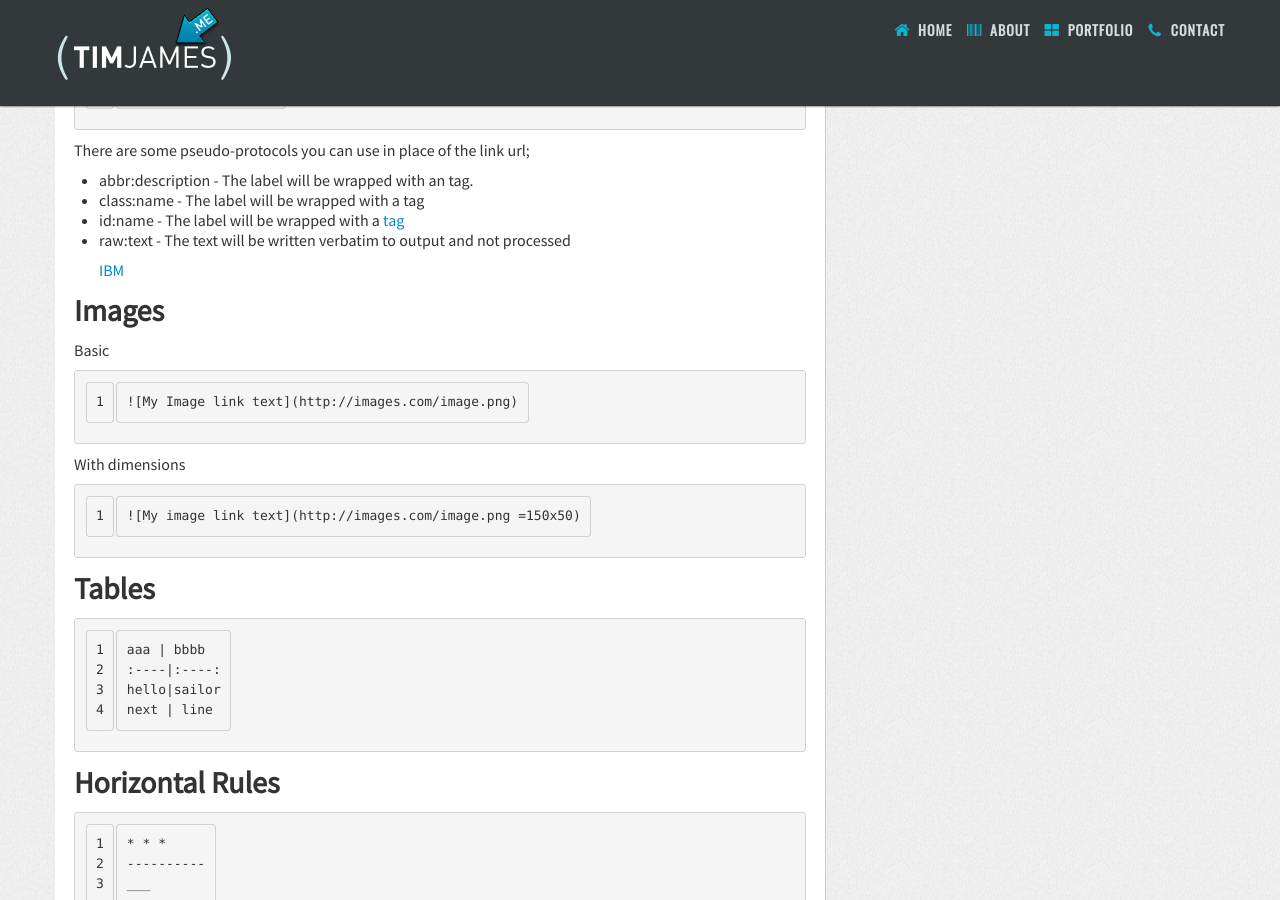
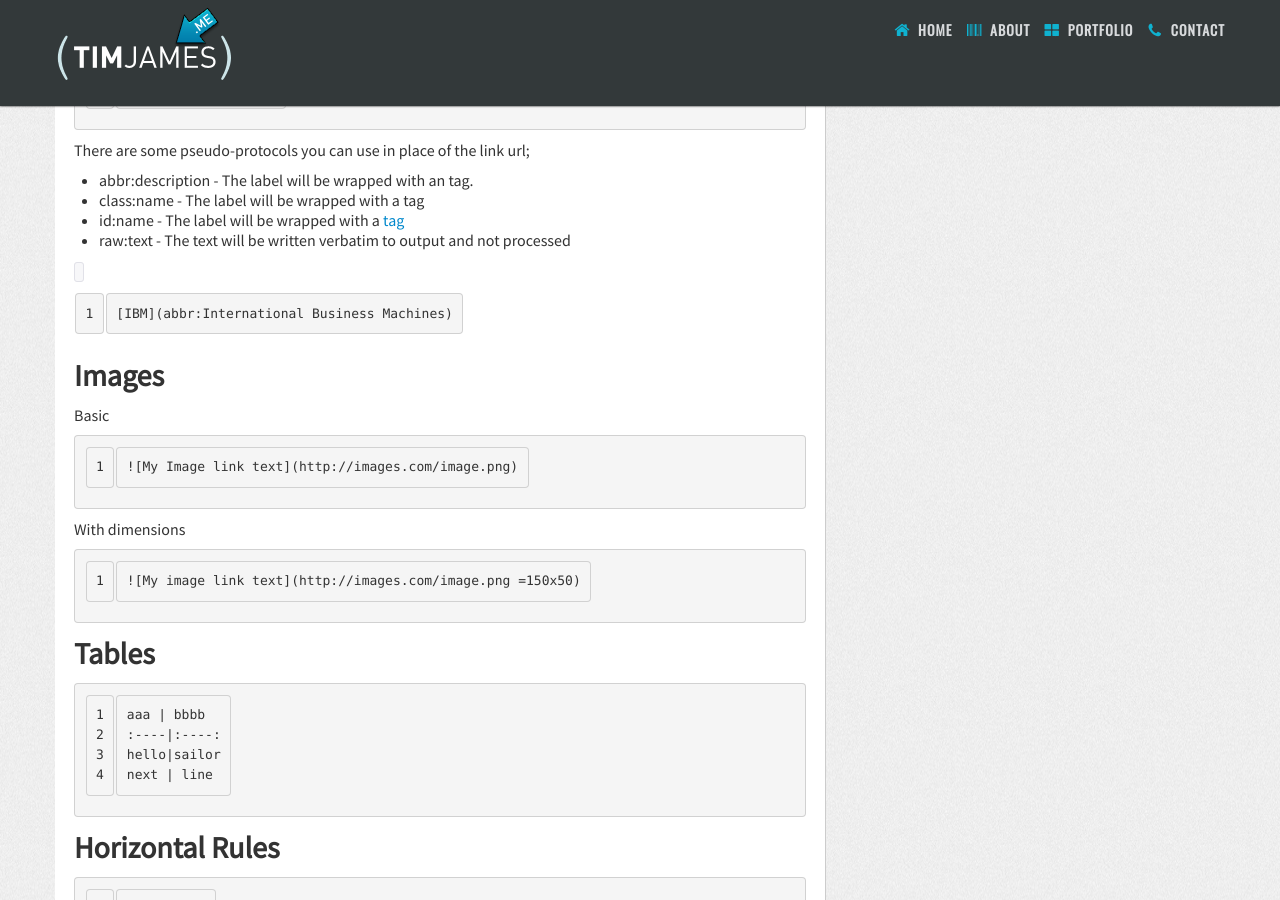
Before and after one commit to timbjames/timbjames.github.com, a Jekyll site: the page built from _posts/2013-02-09-getting-started-with-markdown.md, in a window 1280 px wide and 900 px high, scrolled down 1758 px. Built offline with Jekyll 4.4.1, drawn with Linux system fonts in a browser that asks for light colours; nearby versions of some CDN libraries; some web fonts are replaced; Markdown is read by kramdown in place of the engine named in the settings.

Commit message:
fixed abb

```diff
--- a/_posts/2013-02-09-getting-started-with-markdown.md
+++ b/_posts/2013-02-09-getting-started-with-markdown.md
@@ -80,7 +80,7 @@ There are some pseudo-protocols you can use in place of the link url;
 - id:name - The label will be wrapped with a <a id="name"> tag
 - raw:text - The text will be written verbatim to output and not processed
 
-    [IBM](abbr:International Business Machines)
+`[IBM](abbr:International Business Machines)`
 
 ##Images
 
```
